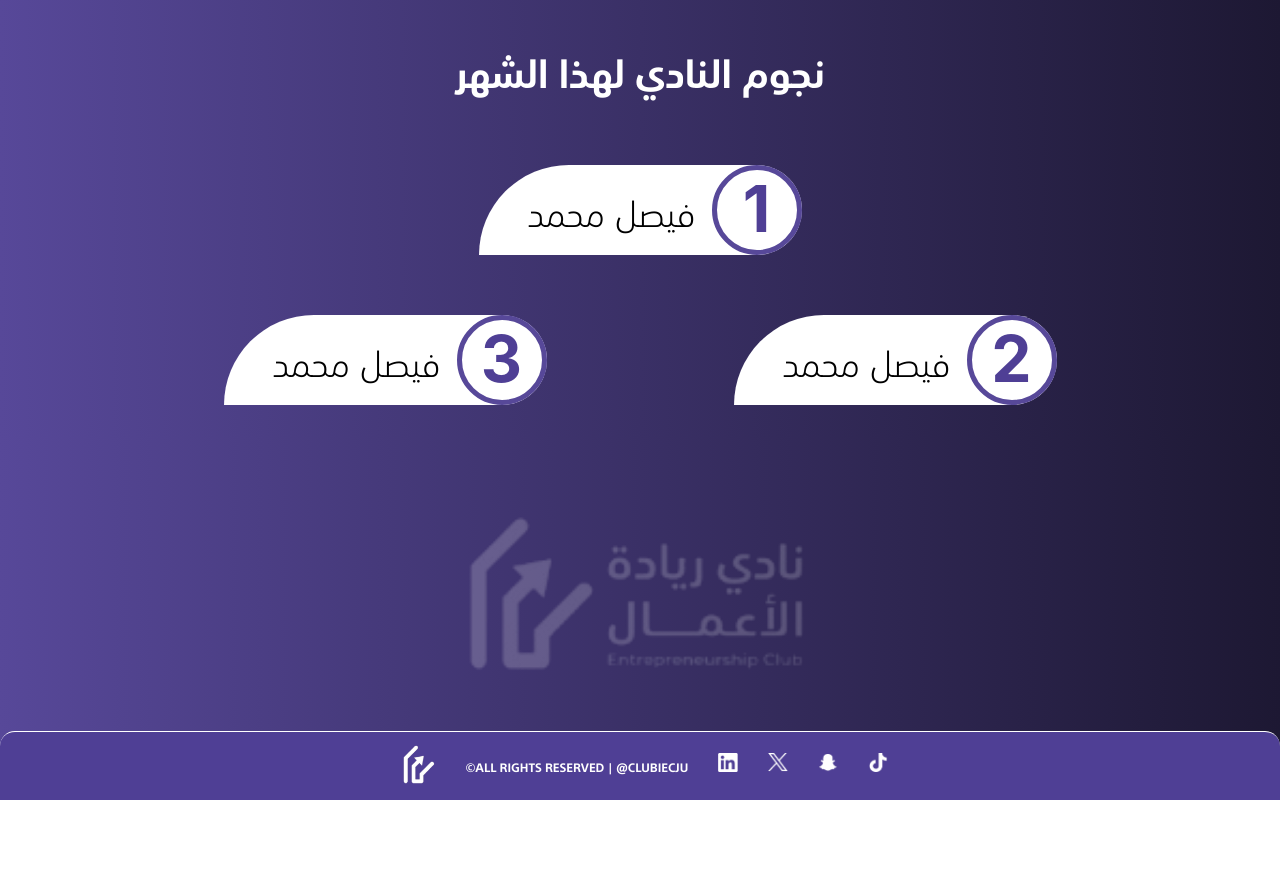
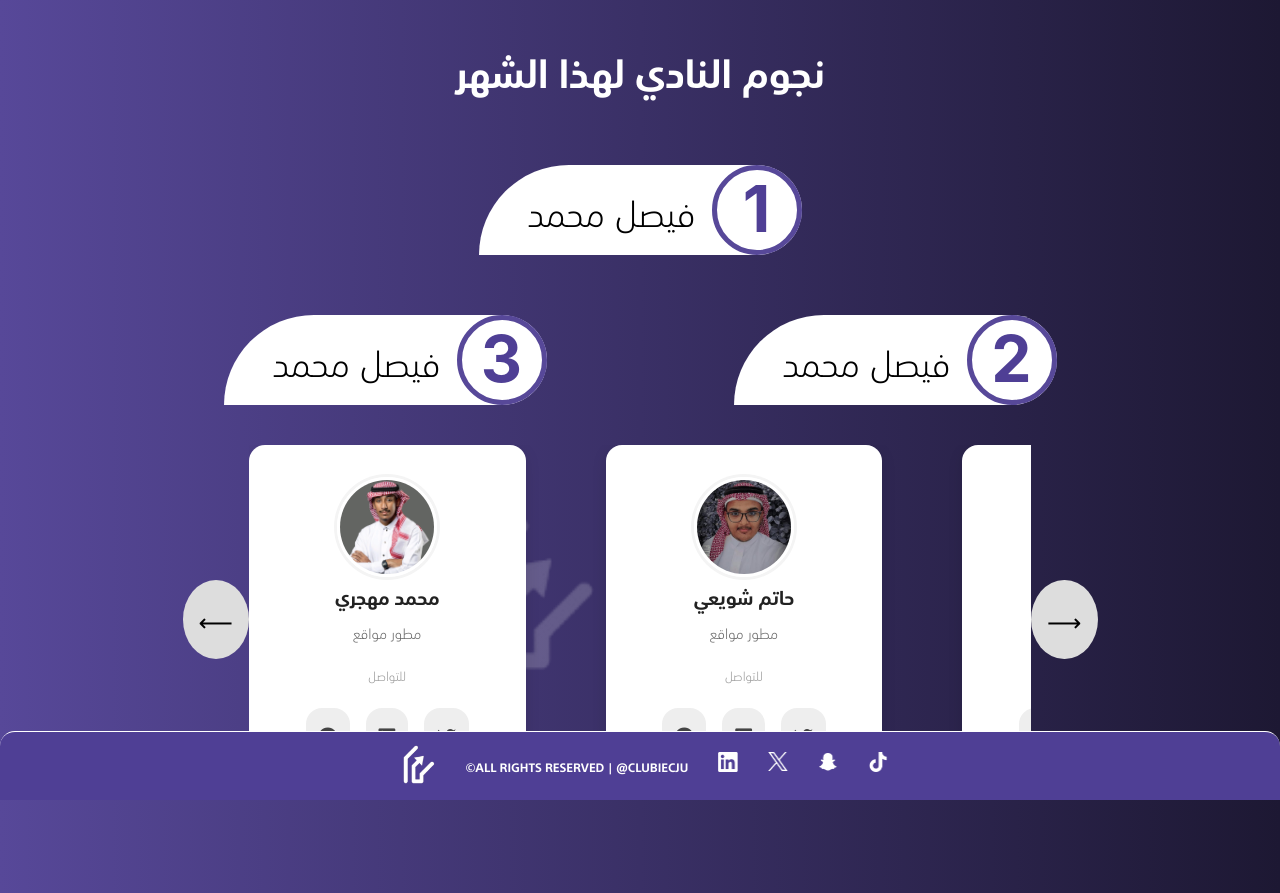
Before and after one commit to 7t4o/Entrepreneurship-Club, a plain HTML site: page pages/StarMembers.html in a window 1280 px wide. Before the commit the page ends 800 px from the top, so only its background shows below. Drawn offline with Linux system fonts and the light colour scheme.

Commit message:
carousel v1

```diff
--- a/assets/JSON/developers.json
+++ b/assets/JSON/developers.json
@@ -4,6 +4,55 @@
     "Role": "مطور مواقع",
     "github": "https://github.com/M7MDdev1",
     "Linkedin": "https://www.linkedin.com/in/mohammed-mohjri/",
-    "X": "https://x.com/m7md_dev1"
+    "X": "https://x.com/m7md_dev1",
+    "Image":"../assets/images/Contributers/M7MD.jpg"
+  },
+  {
+    "Name": "حاتم شويعي",
+    "Role": "مطور مواقع",
+    "github": "https://github.com/7t4o",
+    "Linkedin": "https://www.linkedin.com/in/%D8%AD%D8%A7%D8%AA%D9%85-%D8%B9%D8%A8%D8%AF-%D8%A7%D9%84%D8%B1%D8%AD%D9%85%D9%86-b453142a4",
+    "X": "https://x.com/7t_4o",
+    "Image":"../assets/images/Contributers/Hatem.jpg"
+  },
+  {
+    "Name": "حسين نمازي",
+    "Role": "مدير مشروع",
+    "github": "https://github.com/HussainEN/",
+    "Linkedin": "https://www.linkedin.com/in/hussain-namazi-a07abb30b/",
+    "X": "https://x.com/HussainEN_dev",
+    "Image":"../assets/images/Contributers/Hussain.jpg"
+  },
+  {
+    "Name": "ياسر الشريف",
+    "Role": "UI/UX مصمم",
+    "github": "https://github.com/yasser15i",
+    "Linkedin": "https://www.linkedin.com/in/yasser-alshareef/",
+    "X": "https://X.com/yas15i",
+    "Image":"../assets/images/Contributers/Yasser.jpg"
+  },
+  {
+    "Name": "يوسف فقيهي",
+    "Role": "مطور مواقع",
+    "github": "https://github.com/YOUSEFFAQIHI",
+    "Linkedin": "https://www.linkedin.com/in/yousef-faqihi-51ab50265",
+    "X": "https://X.com/yo_52j",
+    "Image":"../assets/images/Contributers/Yousef.jpg"
+  },
+  {
+    "Name": "مؤيد الامين",
+    "Role": "UI/UX مصمم",
+    "github": "https://github.com/Moayad-Alamin",
+    "Linkedin": "https://www.linkedin.com/in/mohammed-mohjri/",
+    "X": "https://x.com/Moayadlll",
+    "Image":"../assets/images/Contributers/Moayad.jpg"
+  },
+  {
+    "Name": "عبدالباقي طه",
+    "Role": "UI/UX مصمم",
+    "github": "https://github.com/abdlgi918",
+    "Linkedin": "https://www.linkedin.com/in/%D8%B9%D8%A8%D8%AF-%D8%A7%D9%84%D8%A8%D8%A7%D9%82%D9%8A-%D8%B7%D9%87-abdalbagi-taha-baaa6329a/",
+    "X": "https://x.com/abdlgi918",
+    "Image":"../assets/images/Contributers/Abdulbaqi.png"
   }
 ]
--- a/assets/css/StarMembers.css
+++ b/assets/css/StarMembers.css
@@ -5,6 +5,10 @@
   font-family: "SST";
 }
 
+body {
+  background: linear-gradient(90deg, #574899 0%, #1d1833 100%);
+
+}
 @font-face {
   font-family: "SST";
   src: url("../fonts/SST Arabic Light.ttf") format("truetype");
@@ -44,7 +48,6 @@
     grid-column: auto; /* يرجع ياخذ خانة وحدة */
   }
 }
-
 
 .star-member-card {
   position: relative;
@@ -88,7 +91,7 @@
 }
 
 footer {
-  position: absolute;
+  position: sticky;
   left: 0;
   bottom: 0;
   width: 100%;
@@ -144,3 +147,179 @@ footer a img {
     line-height: 1.4;
   }
 }
+
+/* تنسيق الكاروسيل */
+.carousel-container {
+  position: relative;
+  max-width: 75%;
+  margin: auto;
+  overflow: hidden;
+  display: flex;
+  align-items: center;
+  padding-top: 5vh;
+}
+
+/* تعديل track للكاروسيل */
+.carousel-track {
+  display: flex;
+  overflow-x: hidden;
+  scroll-behavior: smooth;
+  gap:0 5rem; /* المسافة بين الكاردات */
+  padding-bottom: 1rem;
+}
+
+/* تنسيق البطاقة داخل الكاروسيل */
+.card {
+  position: relative;
+  min-width: calc(33.33% + 1rem); /* العرض الآن يعرض 3.5 بطاقات */
+  background: white;
+  border-radius: 1rem;
+  box-shadow: 0 4px 15px rgba(0, 0, 0, 0.1);
+  padding: 2rem 1rem 1rem;
+  flex-shrink: 0;
+  text-align: center;
+  display: flex;
+  flex-direction: column;
+  justify-content: flex-start;
+  align-items: center;
+}
+
+/* تنسيق صورة البطاقة */
+.card img {
+  width: 100px;
+  height: 100px;
+  object-fit: cover;
+  border-radius: 50%;
+  border: 3px solid white;
+  box-shadow: 0 0 0 3px #f4f4f4;
+}
+
+/* عند الشاشات الصغيرة، يتم عرض 3 بطاقات فقط */
+@media (max-width: 768px) {
+  .card {
+    min-width: calc(50% + 1rem); /* عرض 2 بطاقة ونصف */
+  }
+  .carousel-track {
+    gap:0 0.5rem; /* المسافة بين الكاردات */
+  }
+}
+
+/* عند الشاشات الصغيرة جدًا، سيكون هناك بطاقة واحدة فقط في العرض */
+@media (max-width: 480px) {
+  .card {
+    min-width: 100%; /* يعرض بطاقة واحدة في العرض */
+  }
+  .carousel-track {
+    gap:0 0.5rem; /* المسافة بين الكاردات */
+  }
+}
+
+
+
+.card h3 {
+  /* margin-top: 3rem; المسافة تحت الصورة */
+  font-size: 1.2rem;
+  color: #222;
+  margin-bottom: 0.2rem;
+}
+
+.card p {
+  color: #666;
+  font-size: 0.9rem;
+  margin-bottom: 0.5rem;
+}
+
+.card .label {
+  font-size: 0.8rem;
+  color: #999;
+  margin: 0.5rem 0;
+}
+
+.socials {
+  display: flex;
+  justify-content: center;
+  gap: 1rem;
+  margin-top: 0.8rem;
+}
+
+.socials a {
+  color: #444;
+  font-size: 1.2rem;
+  background: #eee;
+  padding: 0.5rem 0.8rem;
+  border-radius: 1rem;
+  transition: background 0.3s;
+  text-decoration: none;
+}
+
+.socials a:hover {
+  background: #ddd;
+}
+
+/* تصميم الأزرار في الأسفل */
+.carousel-controls {
+  display: flex;
+  justify-content: center; /* توسيط الأزرار أفقياً */
+  align-items: center; /* توسيط الأزرار عمودياً داخل الكاروسيل */
+  gap: 1rem; /* المسافة بين الأزرار */
+  margin-top: 1rem; /* المسافة فوق الأزرار */
+  width: 100%; /* ضمان أن الأزرار تأخذ كامل عرض الكاروسيل */
+}
+
+button.arrow {
+  background: #ddd;
+  border: none;
+  padding: 1rem; /* زيادة المسافة داخل الزر */
+  border-radius: 50%; /* لجعل الأزرار دائرية */
+  font-size: 1.5rem;
+  cursor: pointer;
+  transition: background 0.3s;
+  margin: 0; /* إزالة المسافة الافتراضية */
+}
+
+button.arrow:hover {
+  background: #bbb;
+}
+
+
+
+
+
+
+.backgroundLogo {
+  position: fixed;
+  top: 75%;
+  left: 50%;
+  transform: translate(-50%, -50%);
+  width: 375px;
+  opacity: 0.2;
+  z-index: -5;
+}
+
+.aboutUs {
+  display: flex;
+  flex-direction: column;
+  align-items: center;
+  justify-content: center;
+  padding: 30px;
+}
+
+.aboutUs h1 {
+  text-align: center;
+  color: white;
+  font-size: 39px;
+  font-weight: bold;
+}
+
+@media (max-width: 840px) {
+  .aboutUs {
+    padding: 50px;
+  }
+
+  .aboutUs h1 {
+    font-size: 32px;
+  }
+  .backgroundLogo {
+    top: 50%;
+  }
+}
--- a/pages/StarMembers.html
+++ b/pages/StarMembers.html
@@ -3,8 +3,15 @@
   <head>
     <meta charset="UTF-8" />
     <meta name="viewport" content="width=device-width, initial-scale=1.0" />
-    <link rel="stylesheet" href="../assets/css/aboutUs.css" />
+    <!-- <link rel="stylesheet" href="../assets/css/aboutUs.css" /> -->
     <link rel="stylesheet" href="../assets/css/StarMembers.css" />
+    <link
+      rel="stylesheet"
+      href="https://cdnjs.cloudflare.com/ajax/libs/font-awesome/6.7.2/css/all.min.css"
+      integrity="sha512-Evv84Mr4kqVGRNSgIGL/F/aIDqQb7xQ2vcrdIwxfjThSH8CSR7PBEakCr51Ck+w+/U6swU2Im1vVX0SVk9ABhg=="
+      crossorigin="anonymous"
+      referrerpolicy="no-referrer"
+    />
     <title>نجوم النادي لهذا الشهر</title>
   </head>
   <body>
@@ -26,11 +33,21 @@
         </div>
       </div>
 
+      <div class="carousel-container">
+        <button class="arrow right" id="rightBtn">⟵</button>
+        <div class="carousel-track">
+          <!--
+            البيانات اللي هنا تيجي من ملف scripts\Carousel.js
+            -->
+        </div>
+        <button class="arrow left" id="leftBtn">⟶</button>
+      </div>
+
       <img class="backgroundLogo" src="../assets/images/Logo.png" />
     </div>
     <footer>
-      <img src="../assets/images/Icons/erbut.png" alt="">
-<p>©ALL RIGHTS RESERVED | @CLUBIECJU </p>
+      <img src="../assets/images/Icons/erbut.png" alt="" />
+      <p>©ALL RIGHTS RESERVED | @CLUBIECJU</p>
 
       <a href="https://www.linkedin.com/in/ju-entrepreneurship-club-a07315340">
         <img src="../assets/images/Icons/w_linkedin.png" alt="" />
@@ -45,5 +62,6 @@
         <img src="../assets/images/Icons/w_TikTok.png" alt="" />
       </a>
     </footer>
+    <script src="../scripts/Carousel.js"></script>
   </body>
 </html>
--- /dev/null
+++ b/scripts/Carousel.js
@@ -0,0 +1,35 @@
+const track = document.querySelector(".carousel-track");
+
+fetch("../assets/JSON/developers.json")
+  .then(res => res.json())
+  .then(data => {
+    data.forEach(person => {
+      const card = document.createElement("div");
+      card.className = "card";
+      card.innerHTML = `
+        <img src="${person.Image}" alt="${person.Name}" />
+        <h3>${person.Name}</h3>
+        <p>${person.Role}</p>
+        <div class="label">للتواصل</div>
+        <div class="socials">
+          ${person.github ? `<a href="${person.github}" target="_blank"><i class="fab fa-github"></i></a>` : ""}
+          ${person.Linkedin ? `<a href="${person.Linkedin}" target="_blank"><i class="fab fa-linkedin"></i></a>` : ""}
+          ${person.X ? `<a href="${person.X}" target="_blank"><i class="fab fa-twitter"></i></a>` : ""}
+          ${person.Website ? `<a href="${person.Website}" target="_blank"><i class="fas fa-globe"></i></a>` : ""}
+        </div>
+      `;
+      track.appendChild(card);
+    });
+
+
+
+  });
+
+// Navigation
+document.getElementById("leftBtn").addEventListener("click", () => {
+  track.scrollLeft += track.offsetWidth / 2;
+});
+
+document.getElementById("rightBtn").addEventListener("click", () => {
+  track.scrollLeft -= track.offsetWidth / 2;
+});
```
Also changed, not shown: index.html (+1 -1 lines), pages/index.html (deleted, +0 -38 lines), assets/images/Contributers/Abdulbaqi.png (added), assets/images/Contributers/Hatem.jpg (added), assets/images/Contributers/Hussain.jpg (added), assets/images/Contributers/M7MD.jpg (added), assets/images/Contributers/Moayad.jpg (added), assets/images/Contributers/Yasser.jpg (added), assets/images/Contributers/Yousef.jpg (added), assets/images/Icons/C_Linkedin.png (added), assets/images/Icons/C_X.png (added), assets/images/Icons/C_github.png (added).
